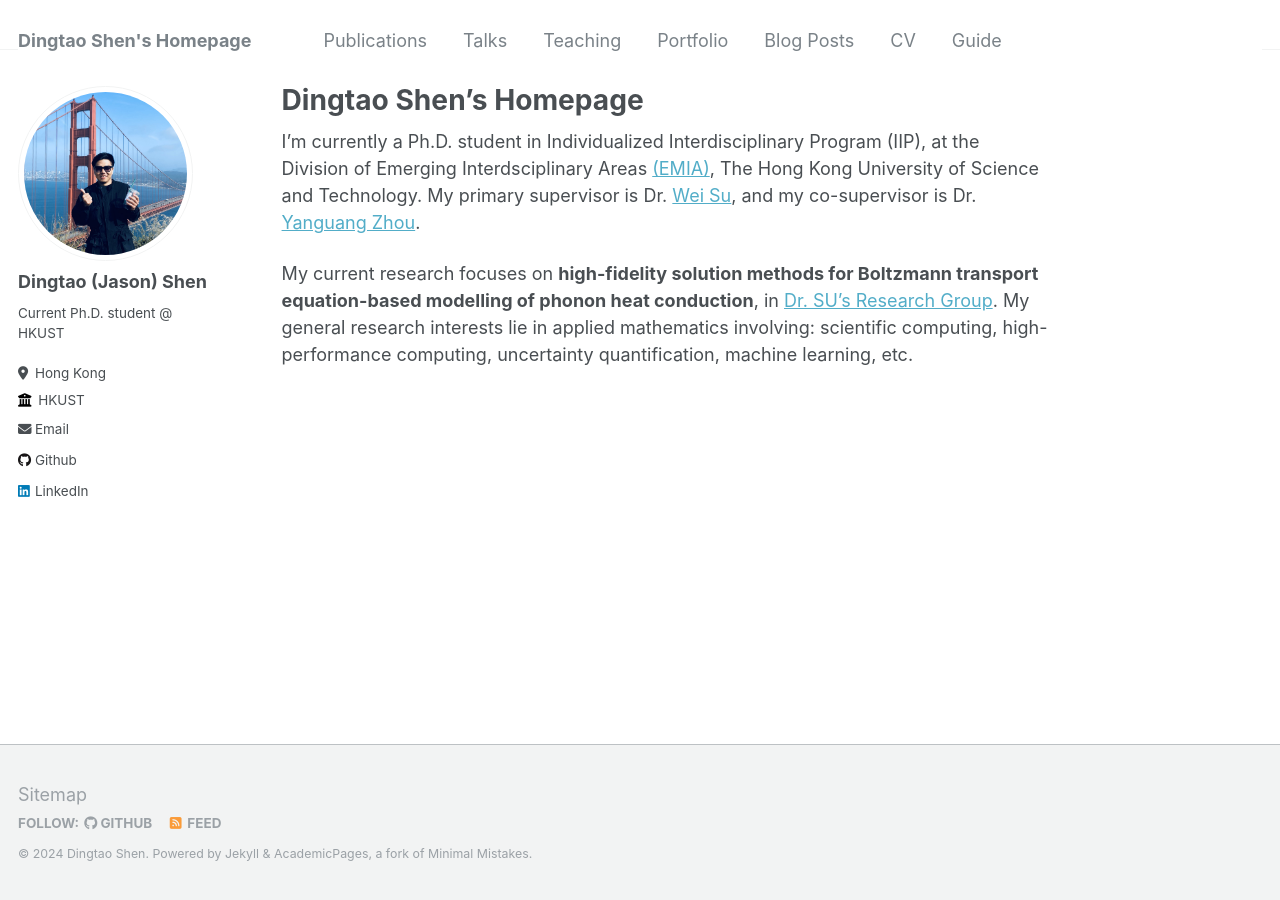
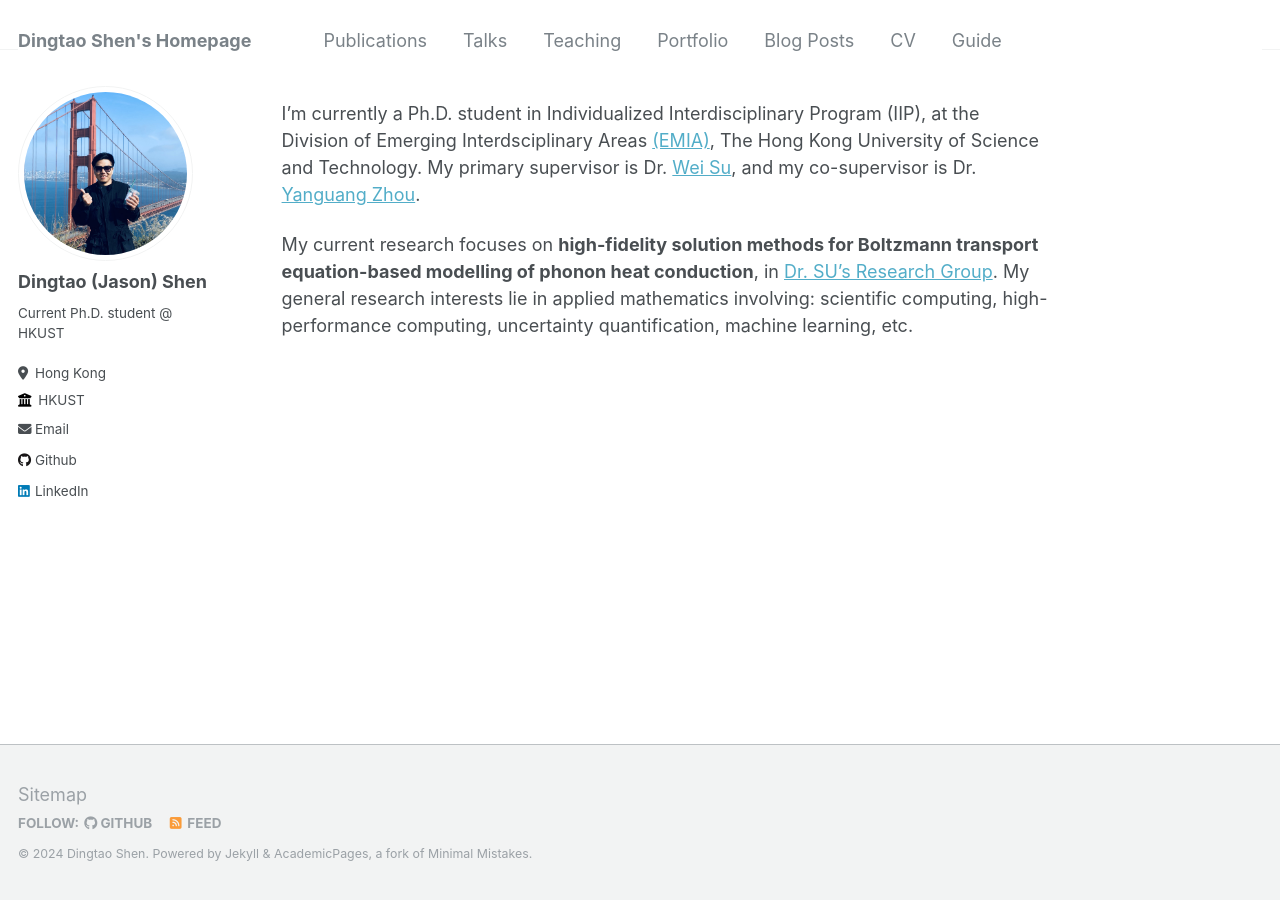
Before and after one commit to dingtao-shen/dingtao-shen.github.io, a Jekyll site: the page built from _pages/about.md, in a window 1280 px wide. Built offline with Jekyll 4.4.1, drawn with Linux system fonts in a browser that asks for light colours.

Commit message:
Update about.md

```diff
--- a/_pages/about.md
+++ b/_pages/about.md
@@ -1,6 +1,6 @@
 ---
 permalink: /
-title: "Dingtao Shen's Homepage"
+title: " "
 author_profile: true
 redirect_from:
   - /about/
```
